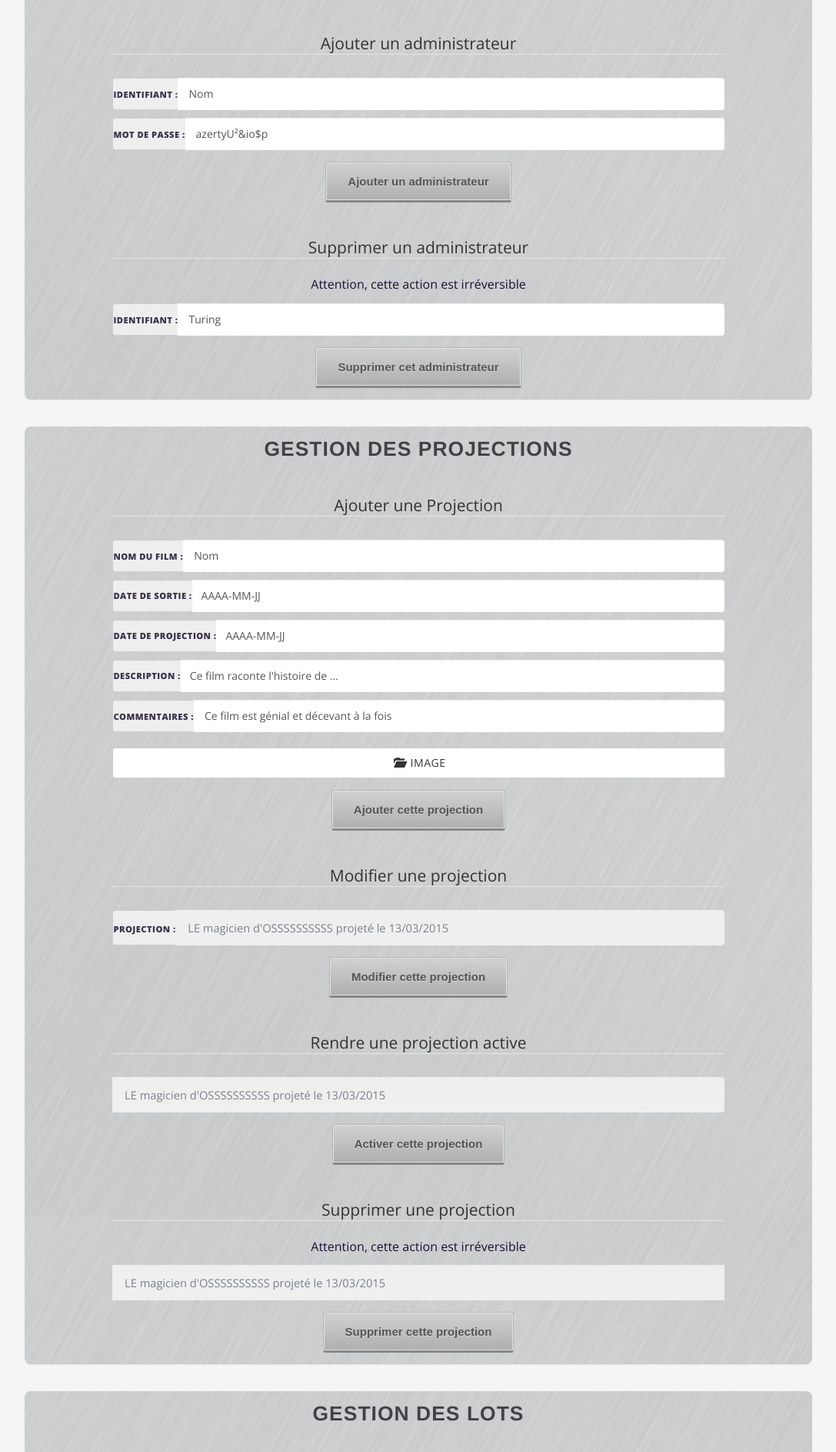
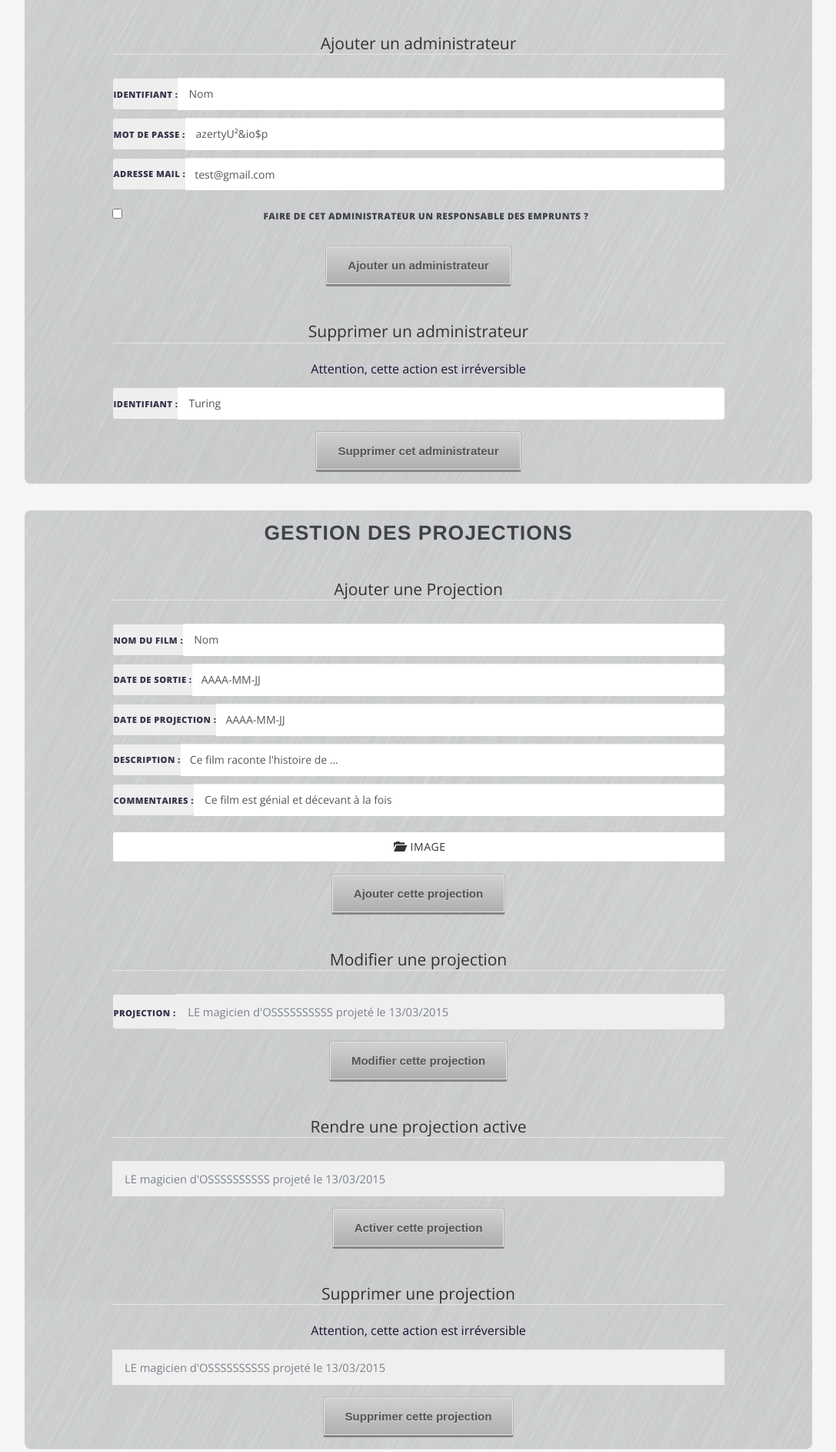
Before and after one commit to artentica/moviezen_site, a PHP site: page /views/admin.php in a window 1280 px wide. Shown: the part 645-2531 px from the top of the page at 77% size, without its empty margins (96-1183 px from the left). Run offline with PHP 8.4, Linux system fonts and the light colour scheme; a user stored in the database is signed in; data comes from the database, SQL or seed files in the repository.

Commit message:
Envoi de mail codé, à tester sur serveur mail

```diff
--- a/includes/fonctions.php
+++ b/includes/fonctions.php
@@ -168,8 +168,10 @@
         $date_emprunt_test = $date_emprunt_test->format('Ymd');
         $date_retour_test = new DateTime($date_retour);
         $date_retour_test = $date_retour_test->format('Ymd');
+        $string_lots = "";
         if( $date_ajd < $date_emprunt_test && $date_emprunt_test < $date_retour_test && $date_futur > $date_emprunt_test ){
             foreach($lots as $liste){
+                $string_lots .= $liste." ";
                 $date_emprunt_formatée = date("z", strtotime($date_emprunt));
                 $date_retour_formatée = date("z", strtotime($date_retour));
                 $verif = "SELECT ".$liste." from dispo WHERE jour>=".($date_emprunt_formatée+1)." AND jour<".($date_retour_formatée+1);
@@ -194,11 +196,29 @@
                     echo('Le lot '.$liste.' n\'est pas disponible sur la période demandée et n\'a donc pas été emprunté.');
                 }
             }
-            return true;
+            $ok = true;
         }
         else{
-            return false;
+            $ok = false;
         }
+        return $ok;
+
+        //PARTIE ENVOI DE MAIL, A NE TESTER QU'AVEC UN SERVEUR SMTP FONCTIONNEL
+        //Ca fait tout planter méchamment sinon
+        /*if($ok){
+            $verif = "SELECT mail from admin WHERE responsable_emprunt=1";
+            $result = $GLOBALS["bdd"]->query($verif);
+            setlocale (LC_TIME, 'fr_FR','fra');
+            $date_emprunt = utf8_encode(strftime("%d %b %Y",strtotime($date_emprunt)));
+            $date_retour = utf8_encode(strftime("%d %b %Y",strtotime($date_retour)));
+            while($row = $result->fetch_array(MYSQLI_ASSOC)){
+                mail($row["mail"],"Un nouvel emprunt a été effectué !", "Les lots ".$string_lots." \r\n seront empruntés par ".$nom." ".$prenom." \r\n du ".$date_emprunt." au ".$date_retour);
+            }
+            return $ok;
+        }
+        else{
+            return $ok;
+        }*/
     }
 
     //FONCTION DE VERIFICATION D'EMPRUNT
@@ -291,11 +311,29 @@
                     echo('Le lot '.$liste.' n\'est pas disponible sur la période demandée et n\'a donc pas été emprunté.');
                 }
             }
-            return true;
+            $ok = true;
         }
         else{
-            return false;
+            $ok = false;
         }
+        return $ok;
+
+        //PARTIE ENVOI DE MAIL, A NE TESTER QU'AVEC UN SERVEUR SMTP FONCTIONNEL
+        //Ca fait tout planter méchamment sinon
+        /*if($ok){
+            $verif = "SELECT mail from admin WHERE responsable_emprunt=1";
+            $result = $GLOBALS["bdd"]->query($verif);
+            setlocale (LC_TIME, 'fr_FR','fra');
+            $date_emprunt = utf8_encode(strftime("%d %b %Y",strtotime($date_emprunt)));
+            $date_retour = utf8_encode(strftime("%d %b %Y",strtotime($date_retour)));
+            while($row = $result->fetch_array(MYSQLI_ASSOC)){
+                mail($row["mail"],"Un nouvel emprunt a été effectué !", "Les lots ".$string_lots." \r\n seront empruntés par ".$nom." ".$prenom." \r\n du ".$date_emprunt." au ".$date_retour);
+            }
+            return $ok;
+        }
+        else{
+            return $ok;
+        }*/
     }
 
 
@@ -328,6 +366,7 @@
         $date_retour_formatée = date("z", strtotime($date_retour));
         $new_date_emprunt_formatée = date("z", strtotime($new_date_emprunt));
         $new_date_retour_formatée = date("z", strtotime($new_date_retour));
+        $string_lots = "";
         if( $date_ajd < $date_emprunt_test && $date_emprunt_test < $date_retour_test && $date_futur > $date_emprunt_test ){
             $anciens = explode('/',$anciens_lots);
             foreach($anciens as $liste){
@@ -351,6 +390,7 @@
             $query->execute();
             $query->close();
             foreach($lots as $liste){
+                $string_lots .= $liste." ";
                 $query = $GLOBALS["bdd"]->prepare("INSERT INTO inscrits_lots VALUES (?, ?, ?, ?)");
                 $liste = protect($liste);
                 $query->bind_param('ssss', $mail,$liste, $new_date_emprunt, $new_date_retour);
@@ -359,14 +399,33 @@
                 $verif = "UPDATE dispo SET ".$liste."=0 WHERE jour>=".($new_date_emprunt_formatée+1)." AND jour<".($new_date_retour_formatée+1);
                 $result = $GLOBALS["bdd"]->query($verif);
             }
-            return true;
+            $ok = true;
         }
         else{
             foreach($lots as $liste){
                 $verif = "UPDATE dispo SET ".$liste."=0 WHERE jour>=".($date_emprunt_formatée+1)." AND jour<".($date_retour_formatée+1);
                 $result = $GLOBALS["bdd"]->query($verif);
             }
+            $ok = false;
         }
+        return $ok;
+
+        //PARTIE ENVOI DE MAIL, A NE TESTER QU'AVEC UN SERVEUR SMTP FONCTIONNEL
+        //Ca fait tout planter méchamment sinon
+        /*if($ok){
+            $verif = "SELECT mail from admin WHERE responsable_emprunt=1";
+            $result = $GLOBALS["bdd"]->query($verif);
+            setlocale (LC_TIME, 'fr_FR','fra');
+            $new_date_emprunt = utf8_encode(strftime("%d %b %Y",strtotime($new_date_emprunt)));
+            $new_date_retour = utf8_encode(strftime("%d %b %Y",strtotime($new_date_retour)));
+            while($row = $result->fetch_array(MYSQLI_ASSOC)){
+                mail($row["mail"],"Un emprunt a été modifié !", "Les lots ".$string_lots." \r\n seront empruntés par ".$nom." ".$prenom." \r\n du ".$new_date_emprunt." au ".$new_date_retour);
+            }
+            return $ok;
+        }
+        else{
+            return $ok;
+        }*/
     }
 
 
@@ -590,12 +649,14 @@
 
 
     //FONCTION D'AJOUT D'UN ADMIN DANS LA BASE
-    function addAdmin($identifiant,$mdp){
+    function addAdmin($identifiant,$mdp,$mail,$respons){
         $identifiant = protect($identifiant);
         $mdp = protect($mdp);
+        $mail = protect($mail);
+        $respons = protect($respons);
         $mdp = password_hash($mdp,PASSWORD_DEFAULT);
-        $query = $GLOBALS["bdd"]->prepare("INSERT INTO admin VALUES(?,?)");
-        $query->bind_param('ss',$identifiant,$mdp);
+        $query = $GLOBALS["bdd"]->prepare("INSERT INTO admin VALUES(?,?,?,?)");
+        $query->bind_param('sssi',$identifiant,$mdp,$mail,$respons);
         $query->execute();
         $query->close();
         return true;
--- a/views/admin.php
+++ b/views/admin.php
@@ -164,17 +164,24 @@ background-size: cover;">
     <legend id="add_admin">Ajouter un administrateur</legend>
                                 <div class="input-group max center"><span class="input-group-addon form-label start_span"><label for="add_id">Identifiant : </label></span><input name="add_id" id="add_id" type="text" placeholder="Nom" class="form-control" required/></div>
                                 <div class="input-group max center"><span class="input-group-addon form-label start_span"><label for="add_mdp">Mot de passe : </label></span><input type="password" name="add_mdp" id="add_mdp" placeholder="azertyU²&io$p" class="form-control" required/></div>
-
+                                <div class="input-group max center"><span class="input-group-addon form-label start_span"><label for="add_mail">Adresse mail : </label></span><input type="mail" name="add_mail" id="add_mail" placeholder="test@gmail.com" class="form-control" required/></div>
+                                <label class="checkbox"><input type="checkbox" name="add_respons" value="1">Faire de cet administrateur un responsable des emprunts ?</label>
                                 <input type="submit" class="button dark_grey" value="Ajouter un administrateur"/>
                             </fieldset></form>
                         ');
                     //AJOUT D'ADMINISTRATEUR
-                    if(!empty($_POST["add_id"]) && !empty($_POST["add_mdp"]) && $_SESSION["authentifie"]){
-                        if(addAdmin($_POST["add_id"],$_POST["add_mdp"])){
-                            echo('<div>L\'administrateur '.protect($_POST["add_id"]).' a bien été ajouté à la base de données !</div>');
+                    if(!empty($_POST["add_id"]) && !empty($_POST["add_mdp"]) && !empty($_POST["add_mail"]) && $_SESSION["authentifie"]){
+                        if(!empty($_POST["add_respons"])){
+                            $respons = 1;
                         }
                         else{
-                            echo('<div>L\'administrateur '.protect($_POST["add_id"]).' n\'a pas pu être ajouté à la base de données !</div>');
+                            $respons = 0;
+                        }
+                        if(addAdmin($_POST["add_id"],$_POST["add_mdp"],$_POST["add_mail"],$respons)){
+                            echo('<div class="alert alert-success">L\'administrateur '.protect($_POST["add_id"]).' a bien été ajouté à la base de données !</div>');
+                        }
+                        else{
+                            echo('<div class="alert alert-danger">L\'administrateur '.protect($_POST["add_id"]).' n\'a pas pu être ajouté à la base de données !</div>');
                         }
                     }
 
```
